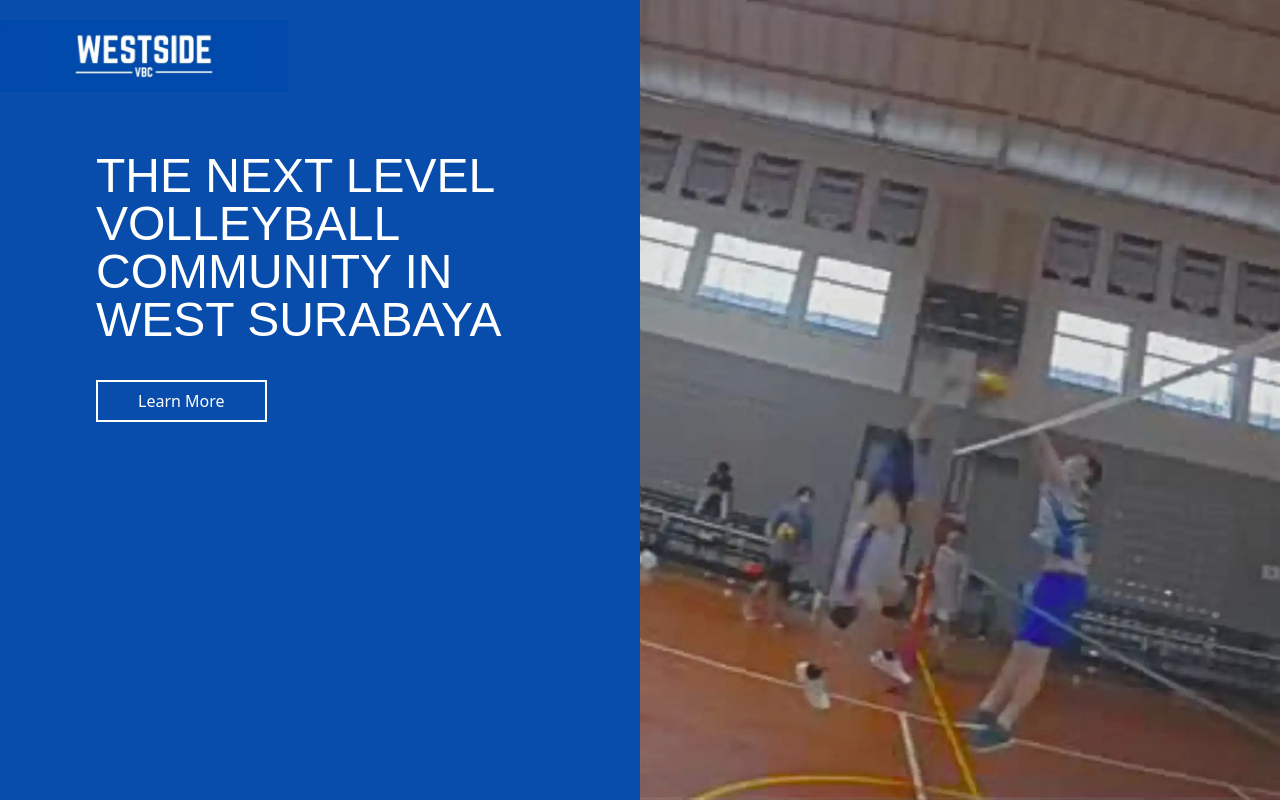
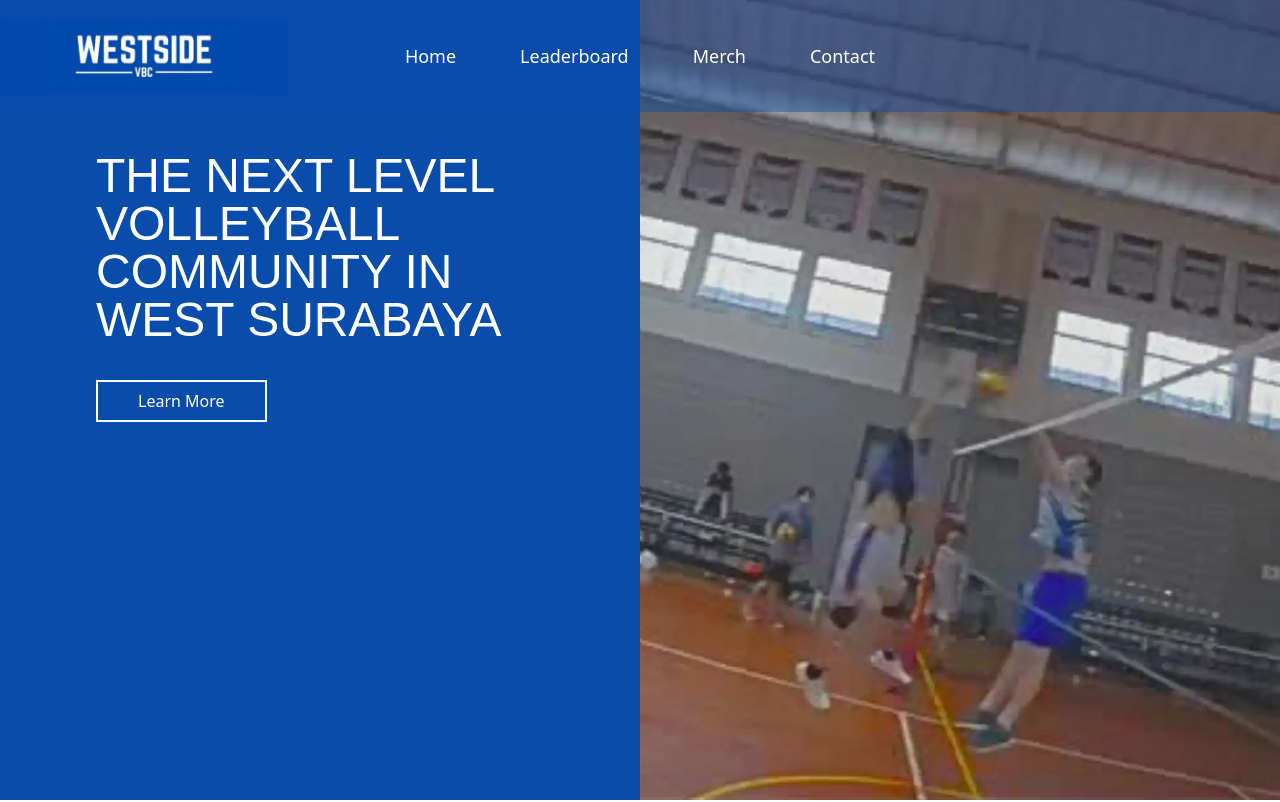
Before and after one commit to ReiButBad/westside-vbc-website, a SvelteKit app: page / in a window 1280 px wide. Shown: the top 802 px of the page. Built offline with nearby package versions, Linux system fonts and the light colour scheme; a web font is replaced by a local one.

Commit message:
added navbar

```diff
--- a/src/lib/components/Header.svelte
+++ b/src/lib/components/Header.svelte
@@ -2,7 +2,7 @@
     import LogoBanner from "$lib/images/logo_banner.webp"
 </script>
 
-<div class="py-2 xl:py-5 flex justify-center xl:justify-start">
+<div class="py-2 xl:py-5 flex justify-center xl:justify-start z-20">
     <div>
         <img class="w-56 lg:w-72" src={LogoBanner} alt="logo westside">
     </div>
--- a/src/routes/+page.svelte
+++ b/src/routes/+page.svelte
@@ -7,12 +7,32 @@
     import Group3Horizontal from "$lib/images/group3_horizontal.webp"
     import Group3 from "$lib/images/group3.webp"
     import SekolahCiputra from "$lib/images/sekolah_ciputra_darken.webp"
+	import { onMount } from "svelte";
+
+    onMount(() => {
+        window.addEventListener('scroll', function() {
+        const navbar = document.querySelector('#navbar') as HTMLDivElement;
+        if (window.scrollY > 0) {
+            navbar.classList.add('smaller');
+        } else {
+            navbar.classList.remove('smaller');
+        }
+    });
+    })
 </script>
 
+<div id="navbar" class="!duration-100 z-10 fixed top-0 left-0 w-screen h-16 md:h-28 bg-primary/40">
+    <div class="w-full h-full flex justify-center items-center">
+        <a class="text-lg text-secondary px-2 md:px-8" href="/">Home</a>
+        <a class="text-lg text-secondary px-2 md:px-8" href="/leaderboard">Leaderboard</a>
+        <a class="text-lg text-secondary px-2 md:px-8" href="/merch">Merch</a>
+        <a class="text-lg text-secondary px-2 md:px-8" href="/contact">Contact</a>
+    </div>
+</div>
 <main>
     <div class="flex flex-col-reverse xl:flex-row w-full xl:h-screen">
         <div style="background-image: url('{SpikeBlocked}'); background-size: cover;" class="flex flex-col items-center h-svh xl:items-start xl:flex-grow xl:h-full xl:!bg-none xl:bg-primary">
-            <div class="flex justify-center lg:justify-start bg-primary w-full xl:mb-10"><Header/></div>
+            <div class="flex justify-center lg:justify-start bg-primary w-full xl:mb-10 z-20 lg:z-auto"><Header/></div>
             <div class="prose min-w-full h-full px-10 sm:px-24 pb-10 pt-10 sm:pt-24 xl:pt-0 xl:pb-0 xl:px-24 bg-neutral/70 xl:bg-transparent">
                 <h1 class="text-secondary font-normal font-norwester md:text-5xl">THE NEXT LEVEL VOLLEYBALL COMMUNITY IN WEST SURABAYA</h1>
                 <span class="w-full flex flex-col-reverse justify-center items-center h-full sm:block"><a href="#home" class="border-secondary hover:bg-secondary hover:text-neutral border-2 text-secondary px-10 py-2"><button>Learn More</button></a></span>
@@ -132,6 +152,9 @@
 
 <style>
     * {
-        @apply transition-all duration-75;
+        @apply transition-all duration-75 ease-linear;
+    }
+    :global(#navbar.smaller) {
+        @apply md:!h-16 md:bg-primary/95
     }
 </style>
--- a/src/routes/leaderboard/+page.svelte
+++ b/src/routes/leaderboard/+page.svelte
@@ -14,6 +14,15 @@
         leaderboard = await (await fetch(env.PUBLIC_API_SERVER+"/leaderboard/list")).json()
     })
 </script>
+
+<div class="z-10 absolute top-0 left-0 w-screen h-28">
+    <div class="w-full h-full flex justify-center items-center">
+        <a class="text-lg text-secondary px-2 md:px-8" href="/">Home</a>
+        <a class="text-lg text-secondary px-2 md:px-8" href="/leaderboard">Leaderboard</a>
+        <a class="text-lg text-secondary px-2 md:px-8" href="/merch">Merch</a>
+        <a class="text-lg text-secondary px-2 md:px-8" href="/contact">Contact</a>
+    </div>
+</div>
 
 <header class="bg-primary w-full h-max">
     <Header></Header>
```
